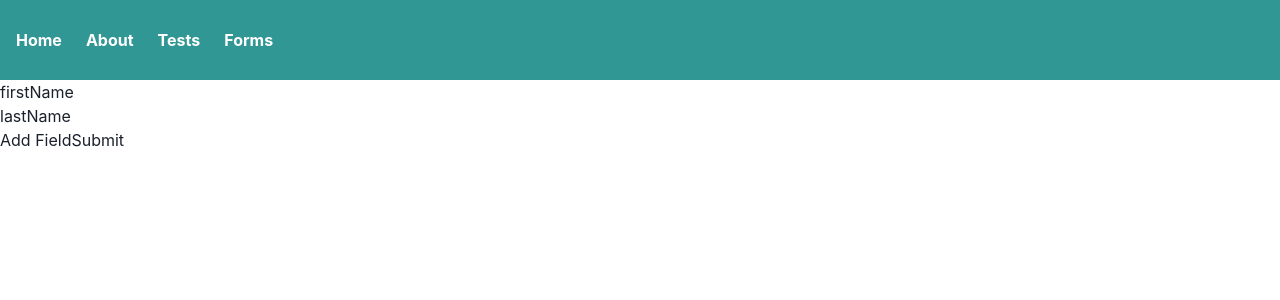
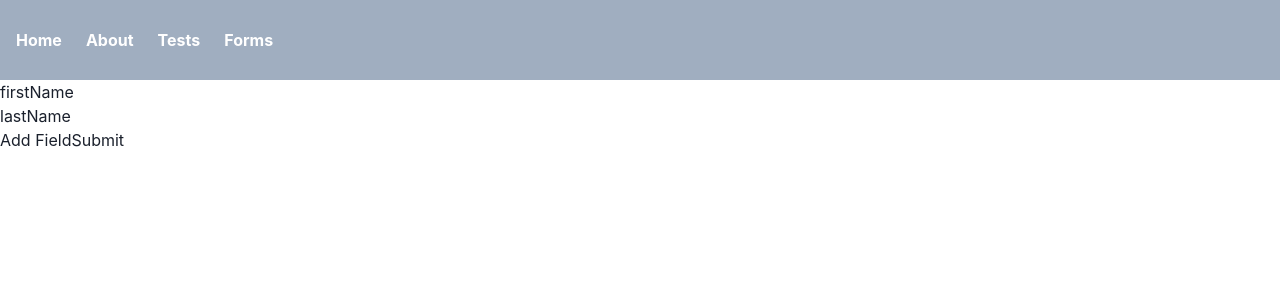
Before and after one commit to engp8691/monorepo-app, a React (Vite) app in the folder apps/frontend/: page /forms in a window 1280 px wide. Shown: the top 300 px of the page. Built offline with nearby package versions, Linux system fonts and the light colour scheme; no server answers; what @crl/hds-theme would draw is missing.

Commit message:
fix: change the bg color of the nav bar

```diff
--- a/apps/frontend/src/components/NavBar.tsx
+++ b/apps/frontend/src/components/NavBar.tsx
@@ -3,7 +3,7 @@ import { Link as RouterLink } from 'react-router-dom'
 
 const Navbar = () => {
   return (
-    <Box bg="teal.500" px={4} py={2}>
+    <Box bg="gray.400" px={4} py={2}>
       <Flex h={16} alignItems="center" justifyContent="space-between">
         <HStack spacing={6}>
           <ChakraLink as={RouterLink} to="/" color="white" fontWeight="bold">
```
